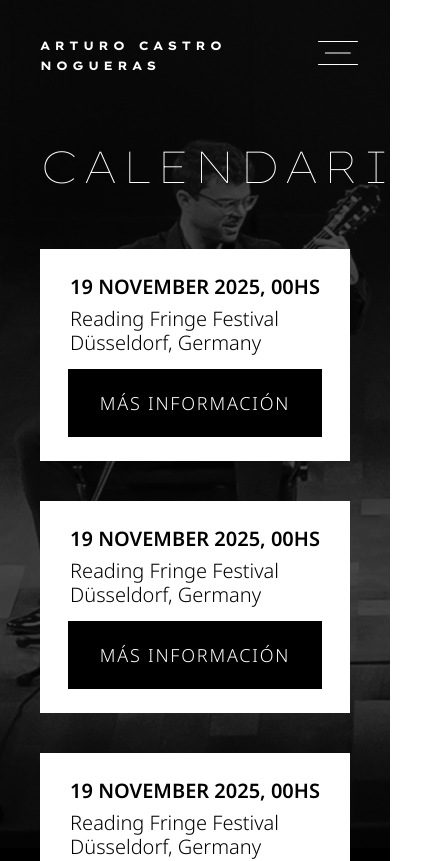
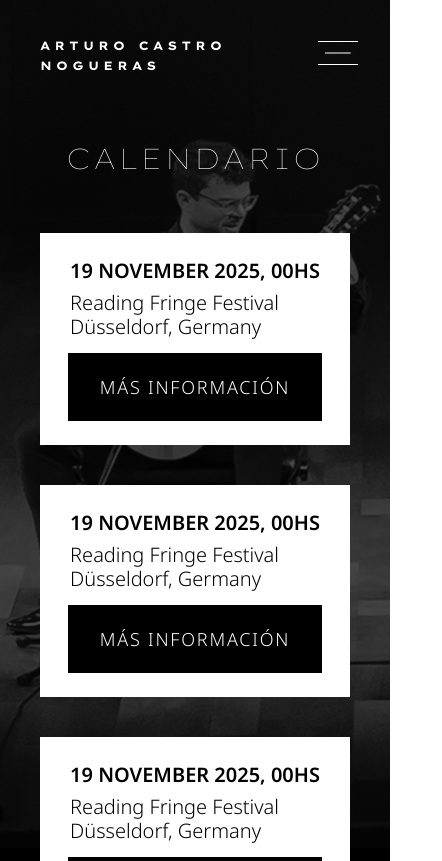
Before and after one commit to erikcba/arturo-web, a React (Vite) app: page /calendar in a window 390 px wide. Shown: the top 861 px of the page, 442 px wide, since content can reach past the window. Built offline with nearby package versions, Linux system fonts and the light colour scheme.

Commit message:
arreglo menor mobile

```diff
--- a/src/index.css
+++ b/src/index.css
@@ -495,7 +495,7 @@ body {
 
 @media screen and (max-width: 440px) {
   .text-8-5 {
-    font-size: 2.8rem;
+    font-size: 2.5rem;
   }
 
   .bg-hero {
@@ -509,3 +509,9 @@ body {
     background-repeat: no-repeat;
   }
 }
+
+@media screen and (max-width: 400px) {
+  .text-8-5 {
+    font-size: 1.8rem;
+  }
+}
--- a/src/pages/Calendar.jsx
+++ b/src/pages/Calendar.jsx
@@ -50,11 +50,11 @@ const Calendar = () => {
                 <div id='top' className='pt-8 md:pt-10 px-10 sm:px-0'>
                     <div className='container mx-auto'>
                         <div className='flex flex-col gap-8 w-full items-center justify-center '>
-                            <div className='w-full xl:w-4/6 md:px-10 flex flex-col gap-5'>
+                            <div className='w-full xl:w-5/7  flex flex-col gap-5'>
                                 <h1 className='text-white uppercase text-8-5 font-xxlight text-lexend tracking-widest leading-none w-full text-center'>
                                     {t("calendar")}
                                 </h1>
-                                <div className='flex flex-col gap-10 mt-10 '>
+                                <div className='flex flex-col md:px-14 gap-10 mt-10 '>
                                     <CalendarCard date={"19 November 2025, 00hs"} festival={"Reading Fringe Festival"} place={"Düsseldorf, Germany"} />
                                     <CalendarCard date={"19 November 2025, 00hs"} festival={"Reading Fringe Festival"} place={"Düsseldorf, Germany"} />
                                     <CalendarCard date={"19 November 2025, 00hs"} festival={"Reading Fringe Festival"} place={"Düsseldorf, Germany"} />
```
